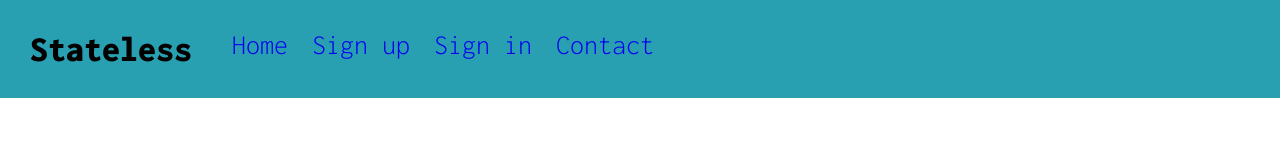
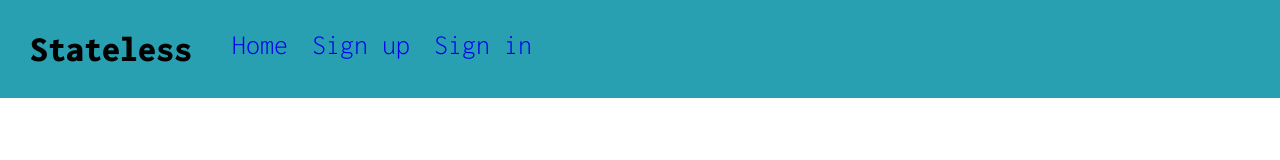
Before and after one commit to agustin2023dv/stateless, a React (Create React App) app in the folder client/: page / in a window 1280 px wide. Shown: the top 160 px of the page. Built offline with nearby package versions, Linux system fonts and the light colour scheme; no server answers; a web font is replaced by a local one.

Commit message:
delete: Contact page

```diff
--- a/client/src/App.js
+++ b/client/src/App.js
@@ -2,7 +2,7 @@ import React from 'react';
 import { BrowserRouter as Router, Route, Switch } from 'react-router-dom';
 import Landing from './pages/Landing';
 import SignIn from './pages/SignIn';
-import Contact from './pages/Contact';
+
 import NotFound from './pages/NotFound';
 import SignUp from './pages/SignUp';
 
@@ -15,7 +15,7 @@ function App() {
           <Route exact path="/" component={Landing} />
           <Route path="/sign-in" component={SignIn} />
           <Route path="/sign-up" component={SignUp} />
-          <Route path="/contact" component={Contact} />
+
           <Route component={NotFound} />
         </Switch>
       </div>
--- a/client/src/components/Header.js
+++ b/client/src/components/Header.js
@@ -9,7 +9,7 @@ function Header() {
           <li><a href="/">Home</a></li>
           <li><a href="/sign-up">Sign up</a></li>
           <li><a href="/sign-in">Sign in</a></li>
-          <li><a href="/contact">Contact</a></li>
+
         </ul>
       </nav>
     </header>
--- a/client/src/pages/Contact.js
+++ /dev/null
@@ -1,10 +0,0 @@
-import '../assets/styles/Styles.css';
-
-function Contact(){
-
-return(
-    <h1>Contact </h1>
-);
-}
-
-export default Contact;
```
